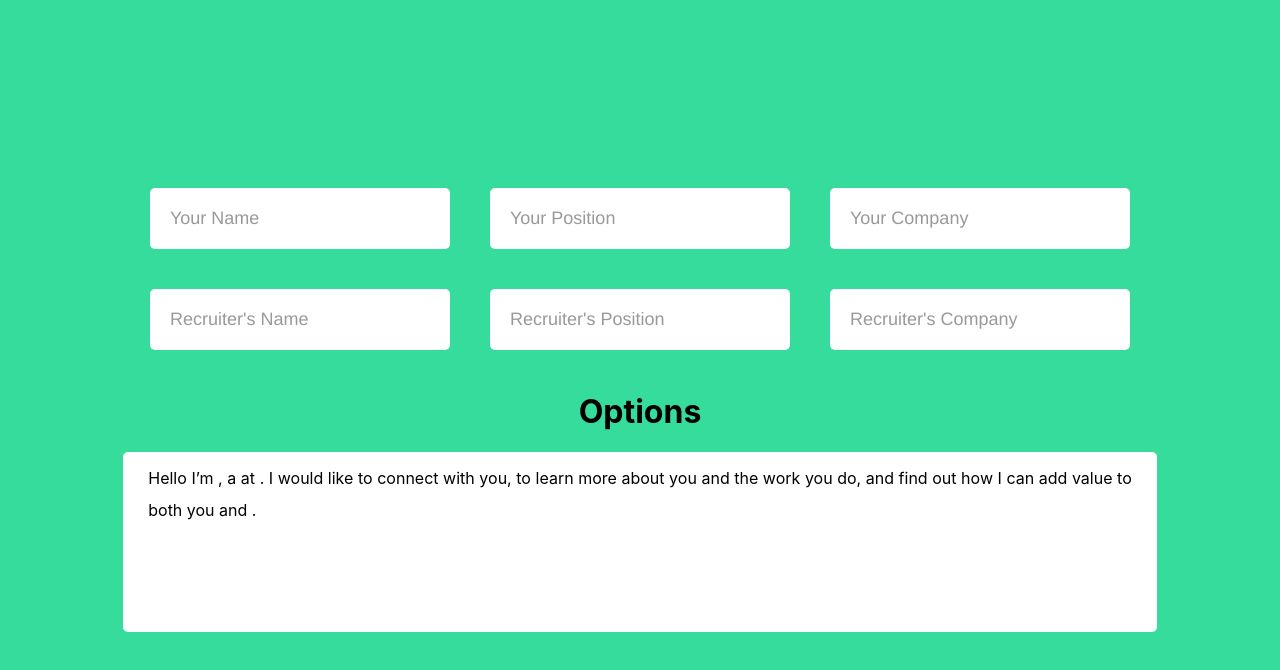
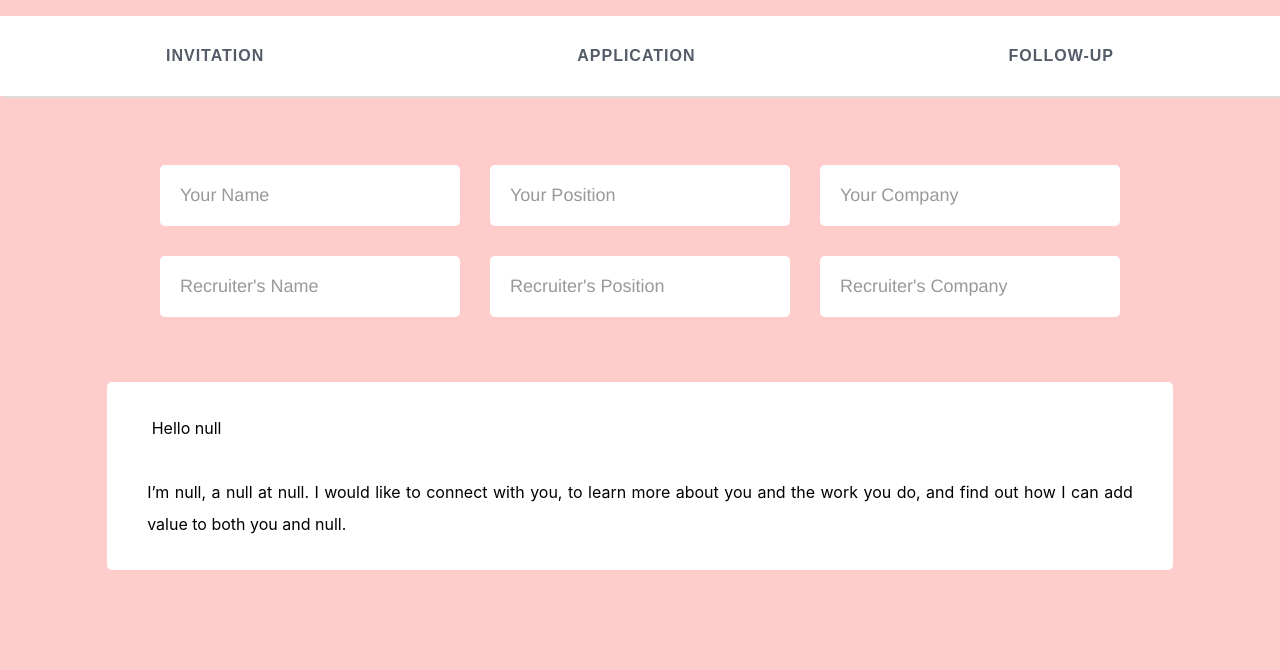
Before and after one commit to weilun-tann/QuickLink, a React (Create React App) app in the folder quicklink/: page / in a window 1280 px wide. Shown: the top 670 px of the page. Built offline with nearby package versions, Linux system fonts and the light colour scheme.

Commit message:
Completed MVP

```diff
--- a/quicklink/package.json
+++ b/quicklink/package.json
@@ -30,5 +30,8 @@
       "last 1 firefox version",
       "last 1 safari version"
     ]
+  },
+  "devDependencies": {
+    "jquery": "^3.5.1"
   }
 }
--- a/quicklink/src/App.js
+++ b/quicklink/src/App.js
@@ -1,18 +1,149 @@
-import React from 'react';
+import React, {Component} from 'react';
 import './stylesheets/App.css';
 import Input from "./components/input"
 import Options from "./components/options"
 import Output from "./components/output";
+import {apply, followUp, invite} from "./templates/linkedin";
+import $ from 'jquery'
 
+class Template {
+    static APPLY = 'apply';
+    static FOLLOW_UP = 'check-in';
+    static INVITE = 'invite';
+}
 
-function App() {
-    return (
-        <div className="App">
-            <Input/>
-            <Options/>
-            <Output/>
-        </div>
-    )
+class App extends Component {
+    state = {
+        name: '',
+        pos: '',
+        coy: '',
+        rName: '',
+        rPos: '',
+        rCoy: '',
+        content: '',
+        template: Template.INVITE,
+    }
+
+    componentDidMount() {
+        this.loadFromSessionStorage();
+        const nameIn = $('#name_in');
+        const posIn = $('#pos_in');
+        const coyIn = $('#coy_in');
+        const rNameIn = $('#r_name_in');
+        const rPosIn = $('#r_pos_in');
+        const rCoyIn = $('#r_coy_in');
+
+        nameIn.keyup(() => {
+            this.setState({name: nameIn.val()});
+            this.getContent();
+        });
+        posIn.keyup(() => {
+            this.setState({pos: posIn.val()});
+            this.getContent();
+        });
+        coyIn.keyup(() => {
+            this.setState({coy: coyIn.val()});
+            this.getContent();
+        });
+        rNameIn.keyup(() => {
+            this.setState({rName: rNameIn.val()});
+            this.getContent();
+        });
+        rPosIn.keyup(() => {
+            this.setState({rPos: rPosIn.val()});
+            this.getContent();
+        });
+        rCoyIn.keyup(() => {
+            this.setState({rCoy: rCoyIn.val()});
+            this.getContent();
+        });
+    }
+
+    outputTextClickHandler(e) {
+        this.animateCopyToClipboard();
+        this.copyToClipboard();
+        this.saveToSessionStorage();
+    }
+
+    animateCopyToClipboard() {
+        const copiedSnackbar = $('#copied-snackbar')
+        copiedSnackbar.addClass('show');
+        setTimeout(() => copiedSnackbar.removeClass('show'), 3000);
+    };
+
+    copyToClipboard() {
+        const editableText = $(this.state.template);
+        editableText.select();
+        document.execCommand('copy');
+        editableText.blur()
+    }
+
+    loadFromSessionStorage() {
+        this.setState({
+            name: sessionStorage.getItem('name'),
+            pos: sessionStorage.getItem('pos'),
+            coy: sessionStorage.getItem('coy'),
+            rName: sessionStorage.getItem('rName'),
+            rPos: sessionStorage.getItem('rPos'),
+            rCoy: sessionStorage.getItem('rCoy'),
+        }, this.getContent)
+    }
+
+    saveToSessionStorage() {
+        sessionStorage.setItem('name', this.state.name);
+        sessionStorage.setItem('pos', this.state.pos);
+        sessionStorage.setItem('coy', this.state.coy);
+        sessionStorage.setItem('rName', this.state.rName);
+        sessionStorage.setItem('rPos', this.state.rPos);
+        sessionStorage.setItem('rCoy', this.state.rCoy);
+    }
+
+    getContent() {
+        const MAP = new Map();
+        MAP.set(Template.APPLY, () => apply(this.state.name, this.state.pos, this.state.coy, this.state.rName, this.state.rPos, this.state.rCoy))
+        MAP.set(Template.FOLLOW_UP, () => followUp(this.state.name, this.state.pos, this.state.coy, this.state.rName, this.state.rPos, this.state.rCoy))
+        MAP.set(Template.INVITE, () => invite(this.state.name, this.state.pos, this.state.coy, this.state.rName, this.state.rPos, this.state.rCoy))
+        this.setState({
+            content: MAP.get(this.state.template)(),
+        })
+    }
+
+    /* CLICK HANDLERS FOR OPTIONS HEADER */
+    applicationOnClickHandler(e) {
+        this.setState({
+            content: apply(this.state.name, this.state.pos, this.state.coy, this.state.rName, this.state.rPos, this.state.rCoy),
+            template: Template.APPLY
+        })
+    }
+
+    followUpOnClickHandler(e) {
+        this.setState({
+            content: followUp(this.state.name, this.state.pos, this.state.coy, this.state.rName, this.state.rPos, this.state.rCoy),
+            template: Template.FOLLOW_UP
+        })
+    }
+
+    invitationOnClickHandler(e) {
+        this.setState({
+            content: invite(this.state.name, this.state.pos, this.state.coy, this.state.rName, this.state.rPos, this.state.rCoy),
+            template: Template.INVITE
+        })
+    }
+
+    render() {
+        return (
+            <div className="App">
+                <Input name={this.state.name} pos={this.state.pos} coy={this.state.coy}
+                       rName={this.state.rName} rPos={this.state.rPos} rCoy={this.state.rCoy}/>
+                <Options applicationOnClickHandler={this.applicationOnClickHandler.bind(this)}
+                         followUpOnClickHandler={this.followUpOnClickHandler.bind(this)}
+                         invitationOnClickHandler={this.invitationOnClickHandler.bind(this)}/>
+                <Output content={this.state.content}
+                        outputTextClickHandler={this.outputTextClickHandler.bind(this)}
+                        template={this.state.template}/>
+            </div>
+        )
+    }
 }
 
 export default App;
--- a/quicklink/src/components/input.js
+++ b/quicklink/src/components/input.js
@@ -2,20 +2,16 @@ import React, {Component} from "react";
 import "../stylesheets/input.css"
 
 class Input extends Component {
-    state = {
-        name: sessionStorage.getItem('name') || '',
-        pos: sessionStorage.getItem('pos') || '',
-        coy: sessionStorage.getItem('coy') || '',
-        rName: sessionStorage.getItem('rName') || '',
-        rPos: sessionStorage.getItem('rPos') || '',
-        rCoy: sessionStorage.getItem('rCoy') || '',
-    }
+    // state = {
+    //     name: sessionStorage.getItem('name') || '',
+    //     pos: sessionStorage.getItem('pos') || '',
+    //     coy: sessionStorage.getItem('coy') || '',
+    //     rName: sessionStorage.getItem('rName') || '',
+    //     rPos: sessionStorage.getItem('rPos') || '',
+    //     rCoy: sessionStorage.getItem('rCoy') || '',
+    // }
 
-    lastCellKeyPressHandler(e) {
-        // if (e.keycode === 13) {
-        //
-        // }
-    }
+
 
     render() {
         return (
@@ -25,19 +21,19 @@ class Input extends Component {
                     <div className="row">
                         <label>
                             <input id="name_in" type="text" placeholder="Your Name"
-                                   defaultValue={this.state.name ? this.state.name : null}/>
+                                   defaultValue={this.props.name ? this.props.name : null}/>
                             <span>Your Name</span>
                         </label>
 
                         <label>
                             <input id="pos_in" type="text" placeholder="Your Position"
-                                   defaultValue={this.state.pos ? this.state.pos : null}/>
+                                   defaultValue={this.props.pos ? this.props.pos : null}/>
                             <span>Your Position</span>
                         </label>
 
                         <label>
                             <input id="coy_in" type="text" placeholder="Your Company"
-                                   defaultValue={this.state.coy ? this.state.coy : null}/>
+                                   defaultValue={this.props.coy ? this.props.coy : null}/>
                             <span>Your Company</span>
                         </label>
                     </div>
@@ -46,19 +42,19 @@ class Input extends Component {
                     <div className="row">
                         <label>
                             <input id="r_name_in" type="text" placeholder="Recruiter's Name"
-                                   defaultValue={this.state.rName ? this.state.rName : null}/>
+                                   defaultValue={this.props.rName ? this.props.rName : null}/>
                             <span>Recruiter's Name</span>
                         </label>
 
                         <label>
                             <input id="r_pos_in" type="text" placeholder="Recruiter's Position"
-                                   defaultValue={this.state.rPos ? this.state.rPos : null}/>
+                                   defaultValue={this.props.rPos ? this.props.rPos : null}/>
                             <span>Recruiter's Position</span>
                         </label>
 
                         <label>
                             <input id="r_coy_in" type="text" placeholder="Recruiter's Company"
-                                   defaultValue={this.state.rCoy ? this.state.rCoy : null}
+                                   defaultValue={this.props.rCoy ? this.props.rCoy : null}
                                    onKeyPress={this.lastCellKeyPressHandler}/>
                             <span>Recruiter's Company</span>
                         </label>
--- a/quicklink/src/components/options.js
+++ b/quicklink/src/components/options.js
@@ -4,10 +4,12 @@ import "../stylesheets/options.css"
 class Options extends Component {
     render() {
         return (
-            <div>
-                <h1>
-                    Options
-                </h1>
+            <div id='options'>
+                <ul id='options-items'>
+                    <li tabIndex='0' onClick={this.props.invitationOnClickHandler}>Invitation</li>
+                    <li tabIndex='1' onClick={this.props.applicationOnClickHandler}>Application</li>
+                    <li tabIndex='2' onClick={this.props.followUpOnClickHandler}>Follow-up</li>
+                </ul>
             </div>
         );
     }
--- a/quicklink/src/components/output.js
+++ b/quicklink/src/components/output.js
@@ -1,101 +1,13 @@
 import React, {Component} from 'react';
 import '../stylesheets/output.css'
-import {apply, checkIn, invite} from '../templates/linkedin.js'
-import $ from 'jquery';
-
-class Template {
-    static APPLY = 'apply';
-    static CHECK_IN = 'check-in';
-    static INVITE = 'invite';
-}
 
 class Output extends Component {
-
-    constructor(props) {
-        super(props);
-        this.editableTextClickHandler = this.editableTextClickHandler.bind(this);
-    }
-
-    state = {
-        name: '',
-        pos: '',
-        coy: '',
-        rName: '',
-        rPos: '',
-        rCoy: '',
-        template: Template.INVITE,
-    }
-
-    editableTextClickHandler(e) {
-        this.saveToSessionStorage();
-        this.copyToClipboard();
-        this.animateCopyToClipboard();
-    }
-
-    saveToSessionStorage() {
-        sessionStorage.setItem('name', this.state.name);
-        sessionStorage.setItem('pos', this.state.pos);
-        sessionStorage.setItem('coy', this.state.coy);
-        sessionStorage.setItem('rName', this.state.rName);
-        sessionStorage.setItem('rPos', this.state.rPos);
-        sessionStorage.setItem('rCoy', this.state.rCoy);
-    }
-
-    copyToClipboard() {
-        const editableText = $(this.state.template);
-        editableText.select();
-        document.execCommand('copy');
-        editableText.blur()
-    }
-
-    animateCopyToClipboard() {
-        const output = $('#output'), copied = $('#copied'), ripple = $('#ripple');
-        copied.remove();
-        ripple.remove();
-        output.prepend("<span id='copied'>Copied!</span>");
-        output.prepend("<span id='ripple'/>");
-        $('#copied').addClass('copiedEffect');
-        $('#ripple').addClass('rippleEffect');
-    };
-
-
-    componentDidMount() {
-        const nameIn = $('#name_in');
-        const posIn = $('#pos_in');
-        const coyIn = $('#coy_in');
-        const rNameIn = $('#r_name_in');
-        const rPosIn = $('#r_pos_in');
-        const rCoyIn = $('#r_coy_in');
-
-        nameIn.keyup(() => {
-            this.setState({name: nameIn.val()});
-        });
-        posIn.keyup(() => {
-            this.setState({pos: posIn.val()});
-        });
-        coyIn.keyup(() => {
-            this.setState({coy: coyIn.val()});
-        });
-        rNameIn.keyup(() => {
-            this.setState({rName: rNameIn.val()});
-        });
-        rPosIn.keyup(() => {
-            this.setState({rPos: rPosIn.val()});
-        });
-        rCoyIn.keyup(() => {
-            this.setState({rCoy: rCoyIn.val()});
-        });
-    }
-
     render() {
-        const MAP = new Map();
-        MAP.set('apply', apply(this.state.name, this.state.pos, this.state.coy, this.state.rName, this.state.rPos, this.state.rCoy));
-        MAP.set('check-in', checkIn(this.state.name, this.state.pos, this.state.coy, this.state.rName, this.state.rPos, this.state.rCoy));
-        MAP.set('invite', invite(this.state.name, this.state.pos, this.state.coy, this.state.rName, this.state.rPos, this.state.rCoy));
         return (
             <div id='output'>
-                <p className='editable-text' onClick={this.editableTextClickHandler}
-                   id={this.state.template}> {MAP.get(this.state.template)}</p>
+                <p id={this.props.template} className='output-text' title='Copy'
+                   onClick={this.props.outputTextClickHandler}> {this.props.content}</p>
+                <div id='copied-snackbar' className='snackbar'>✔ Copied</div>
             </div>
         );
     }
--- a/quicklink/src/stylesheets/App.css
+++ b/quicklink/src/stylesheets/App.css
@@ -3,10 +3,7 @@
 }
 
 body {
-    background: #35dc9b;
-    display: flex;
-    flex-direction: column;
-    flex-grow: 0;
+    background: #ffcccc;
     align-items: center;
     justify-content: center;
     height: 100vh;
--- a/quicklink/src/stylesheets/input.css
+++ b/quicklink/src/stylesheets/input.css
@@ -1,13 +1,9 @@
-.input h1 {
-    margin: 0 auto 40px;
-    color: #fff;
-    font: 20px Helvetica;
-    text-transform: uppercase;
-    letter-spacing: 3px;
+#input {
+    position: relative;
+    top: 150px;
 }
 
-
-.input form .row {
+form .row {
     display: flex;
     justify-content: center;
     width: 100%;
@@ -25,8 +21,7 @@ form label input {
     border-radius: 5px;
     padding: 20px;
     width: 300px;
-    margin: 20px;
-    font-size: 18px;
+    margin: 15px;
     outline: none;
     transition: all 0.2s ease-in-out;
 }
@@ -48,29 +43,17 @@ form label input:focus::placeholder, form label input.populated::placeholder {
 
 form label input:focus + span, form label input.populated + span {
     opacity: 1;
-    top: -15px;
+    top: 25px;
 }
 
 form label span {
-    color: #35dc9b;
+    color: #FDA7DF;
     font: 13px Helvetica, Arial, sans-serif;
+    font-weight: bold;
     position: absolute;
     padding-left: 10px;
-    top: 0px;
+    top: 0;
     left: 20px;
     opacity: 0;
     transition: all 0.2s ease-in-out;
 }
-
-form input[type="submit"] {
-    transition: all 0.2s ease-in-out;
-    font: 18px Helvetica, Arial, sans-serif;
-    border: none;
-    background: #1aaf75;
-    color: #fff;
-    padding: 16px 40px;
-}
-
-form input[type="submit"]:hover {
-    background: #109f67;
-}
--- a/quicklink/src/stylesheets/options.css
+++ b/quicklink/src/stylesheets/options.css
@@ -0,0 +1,38 @@
+#options-items {
+    align-items: center;
+    background: #ffffff;
+    box-shadow: 3px 2px 2px #dddddd;
+    box-sizing: border-box;
+    color: #535c68;
+    display: flex;
+    font-weight: bold;
+    height: 5em;
+    justify-content: space-between;
+    left: 0;
+    letter-spacing: 1px;
+    list-style: none;
+    padding: 0 150px 0 150px;
+    position: fixed;
+    text-transform: uppercase;
+    top: 0;
+    width: 100vw;
+    z-index: 1;
+}
+
+#options-items li {
+    margin: 0 1rem;
+    font-family: Montserrat, sans-serif;
+}
+
+#options-items li:focus, li:hover {
+    border: none;
+    border-bottom: 3px solid #273c75;
+    cursor: pointer;
+    outline: none;
+}
+
+.main-navigation__items a:active,
+.main-navigation__items a.active {
+    background: #ffffff;
+    font-weight: 900;
+}
--- a/quicklink/src/stylesheets/output.css
+++ b/quicklink/src/stylesheets/output.css
@@ -1,66 +1,97 @@
-#output .editable-text {
+#output {
+    position: relative;
+    top: 200px;
+}
+
+.output-text {
     background-color: white;
     border-radius: 5px;
-    height: 20vh;
     line-height: 2;
     margin: 0 auto;
-    padding: 10px 25px 10px 25px;
+    padding: 30px 40px 30px 40px;
+    position: relative;
     text-align: justify;
     text-justify: inter-word;
     user-select: none;
-    width: 86%;
+    white-space: pre-wrap;
+    width: 77%;
     -ms-user-select: none;
     -webkit-touch-callout: none;
     -webkit-user-select: none;
 }
 
-#output .editable-text:hover {
+.output-text:hover {
     cursor: pointer;
     opacity: 70%;
 }
 
-#copied {
-    font-family: Menlo, Monaco, Consolas, "Courier New", monospace;
-    z-index: 1000;
+.snackbar {
+    background-color: #32ff7e;
+    border-radius: 5px;
+    bottom: 30px;
+    display: inline-block;
+    font-weight: bold;
+    left: 44%;
+    padding: 16px;
+    position: fixed;
+    text-align: center;
+    text-transform: capitalize;
+    visibility: hidden;
+    width: 10%;
+    min-width: 80px;
+    z-index: 10;
 }
 
-.copiedEffect {
-    animation: rippleDrop .5s linear;
+/* Snackbar animations */
+.show {
+    visibility: visible !important; /* Show the snackbar */
+
+    /* Add animation: Take 0.5 seconds to fade in and out the snackbar.
+    However, delay the fade out process for 2.5 seconds */
+    -webkit-animation: fadein 0.5s, fadeout 0.5s 2.5s;
+    animation: fadein 0.5s, fadeout 0.5s 2.5s;
 }
 
-#ripple {
-    width: 0;
-    height: 0;
-    border-radius: 50%;
-    background: rgba(255, 255, 255, 1);
-    transform: scale(.8);
-    position: absolute;
-    opacity: 0;
-
+@-webkit-keyframes fadein {
+    from {
+        bottom: 0;
+        opacity: 0;
+    }
+    to {
+        bottom: 30px;
+        opacity: 1;
+    }
 }
 
-.rippleEffect {
-    animation: rippleDrop .5s linear;
+@keyframes fadein {
+    from {
+        bottom: 0;
+        opacity: 0;
+    }
+    to {
+        bottom: 30px;
+        opacity: 1;
+    }
 }
 
-.copiedEffect {
-    animation: copiedDrop 1s ease;
-}
-
-@keyframes rippleDrop {
-    100% {
-        transform: scale(1);
+@-webkit-keyframes fadeout {
+    from {
+        bottom: 30px;
+        opacity: 1;
+    }
+    to {
+        bottom: 0;
         opacity: 0;
     }
 }
 
-@keyframes copiedDrop {
-    50% {
-        transform: scale(.8);
+@keyframes fadeout {
+    from {
+        bottom: 30px;
         opacity: 1;
     }
-    100% {
-        transform: scale(1.2);
+    to {
+        bottom: 0;
         opacity: 0;
     }
 }
```
Also changed, not shown: quicklink/src/templates/linkedin.js (+9 -6 lines), 1 other file (tests, documents, lock files or other folders).
